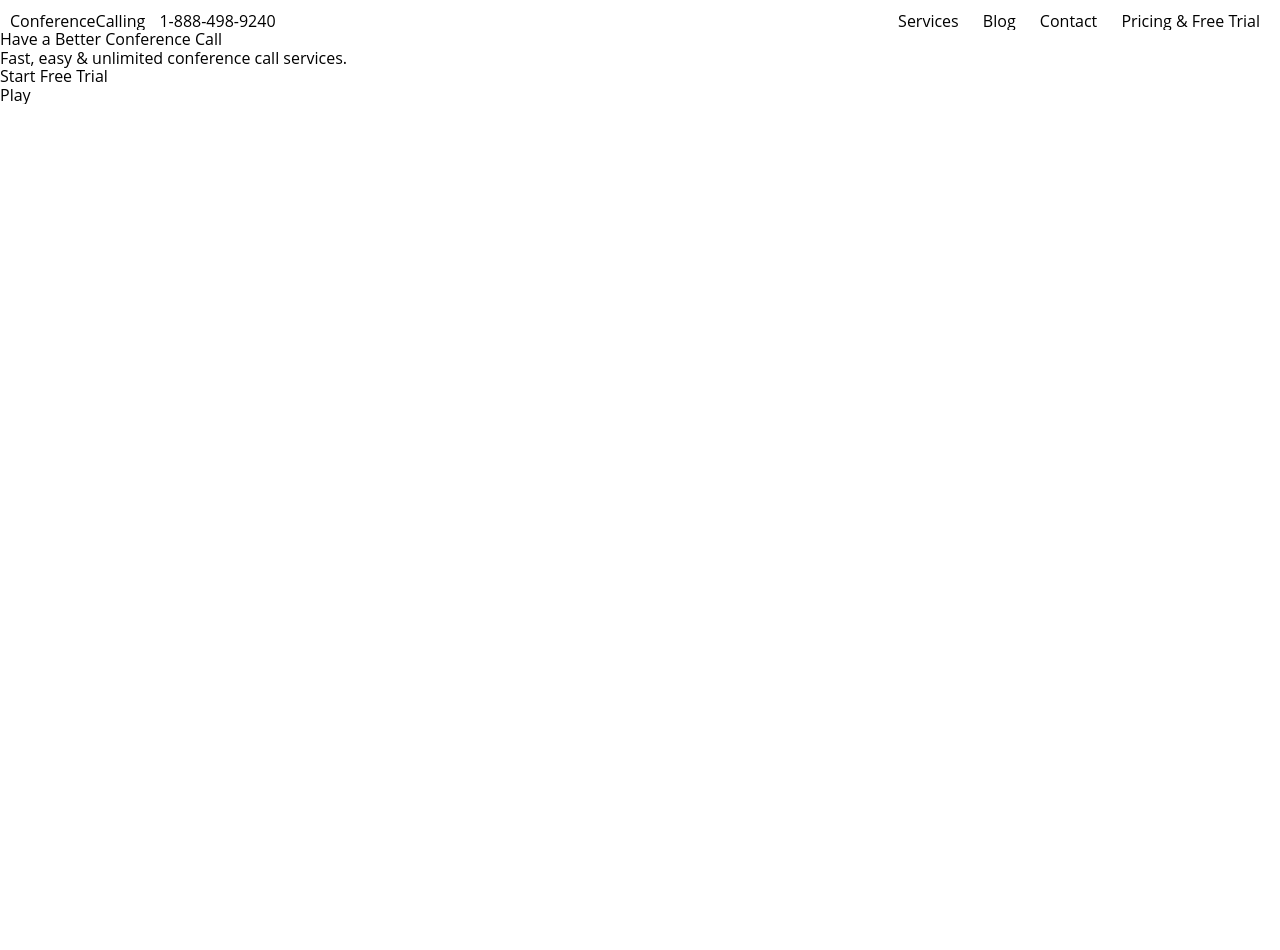
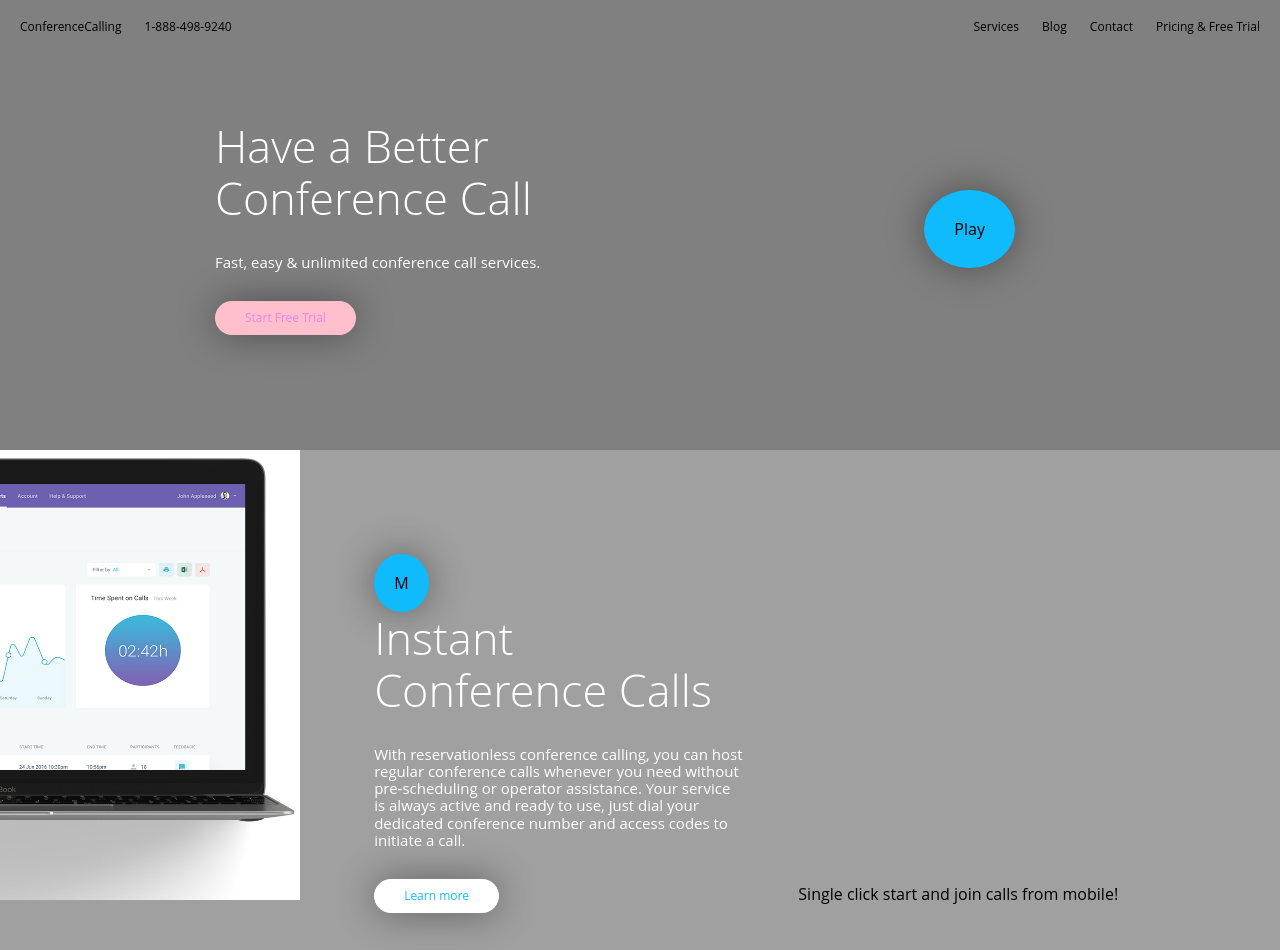
Before and after one commit to Tpuljak/Slicing_Final, a website: page index.html in a window 1280 px wide. Before the commit the page ends 800 px from the top, so only its background shows below. Drawn offline with Linux system fonts and the light colour scheme.

Commit message:
Added first and basic ssecond section

```diff
--- a/index.html
+++ b/index.html
@@ -25,21 +25,44 @@
                 </div>
             </div>
             <div class="general__text-container">
-                <div class="general__title">
-                    Have a Better Conference Call
-                </div>
-                <div class="general__text">
-                    Fast, easy & unlimited conference call services.
-                </div>
-                <div class="general__button rounded-rectangle">
-                    Start Free Trial
+                <div class="general__description">
+                        <div class="general__text title">
+                            Have a Better<br/>Conference Call
+                        </div>
+                        <div class="general__text text">
+                            Fast, easy & unlimited conference call services.
+                        </div>
+                        <div class="general__button rounded-rectangle">
+                            Start Free Trial
+                        </div>
                 </div>
                 <div class="general__button circled">
                     Play
                 </div>
             </div>
         </div>
-        <div class="general__container container instant-calls"></div>
+        <div class="general__container container instant-calls">
+            <div class="general__image-container"></div>
+            <div class="general__text-container">
+                <div class="general__button circled">M</div>
+                <div class="general__text title">
+                    Instant Conference Calls
+                </div>
+                <div class="general__text text">
+                    With reservationless conference calling, you can host regular conference calls
+                    whenever you need without pre-scheduling or operator assistance.
+                    Your service is always active and ready to use, just dial your
+                    dedicated conference number and access codes to initiate a call.
+                </div>
+                <div class="general__button rounded-rectangle learn-more">Learn more</div>
+            </div>
+            <div class="general__additional-info">
+                <div class="general__image-container"></div>
+                <div class="general__text-container behind-image">
+                    Single click start and join calls from mobile!
+                </div>
+            </div>
+        </div>
         <div class="general__container container operator-assist"></div>
         <div class="general__container container screen-sharing"></div>
         <div class="general__container container brands"></div>
--- a/styles/layout/container.scss
+++ /dev/null
@@ -1,3 +0,0 @@
-.container {
-    overflow: hidden;
-}
--- /dev/null
+++ b/styles/layout/containers.scss
@@ -0,0 +1,12 @@
+.main {
+    height: 450px;
+    // background-image: url('../images/background1.jpeg');
+    // background-repeat: no-repeat;
+    // background-size: 100% 100%;
+    background-color: gray;
+}
+
+.instant-calls {
+    height: 500px;
+    background-color: #A0A0A0;
+}
--- a/styles/layout/module.scss
+++ b/styles/layout/module.scss
@@ -1 +1 @@
-@import 'container.scss';
+@import 'containers.scss';
--- a/styles/pages/main-page.scss
+++ b/styles/pages/main-page.scss
@@ -1,5 +1,7 @@
 .general__header {
-    margin-top: 12px;
+    padding-top: 20px;
+    height: 50px;
+    font-size: 12px;
 }
 
 .general__links {
@@ -13,9 +15,85 @@
 
 .general__logo-container {
     display: inline-block;
-    margin: 0px 10px;
+    margin: 0px 20px;
 }
 
 .general__phone-container {
     display: inline-block;
 }
+
+.main > .general__text-container {
+    width: 850px;
+    height: 300px;
+    margin: auto;
+}
+
+.general__button {
+    box-shadow: 0px 0px 38px 0px rgba(0,0,0,0.42);
+}
+
+.general__description {
+    display: inline-block;
+    margin-top: 70px;
+}
+
+.main > .general__text-container > .circled {
+    float: right;
+    margin-right: 50px;
+    margin-top: 140px;
+    padding: 30px;
+}
+
+.circled {
+    background-color: #0FBAFD;
+    border-radius: 100%;
+    border-width: 0;
+    padding: 20px;
+    display: inline-block;
+}
+
+.general__text {
+    color: white;
+}
+
+.title {
+    font-size: 45px;
+    font-weight: 100;
+}
+
+.text {
+    margin: 30px 0;
+    font-size: 15px;
+}
+
+.rounded-rectangle {
+    background-color: pink;
+    font-size: 12px;
+    color: violet;
+    border-radius: 20px;
+    padding: 10px 30px;
+    display: inline-block;
+}
+
+.learn-more {
+    background-color: white;
+    color: #0FBAFD;
+}
+
+.instant-calls > .general__image-container {
+    height: 450px;
+    width: 300px;
+    background-image: url('../images/laptop.jpg');
+    background-size: 100% 100%;
+    display: inline-block;
+}
+
+.instant-calls > .general__text-container {
+    display: inline-block;
+    width: 370px;
+    margin: 0 50px 0 70px;
+}
+
+.instant-calls > .general__additional-info {
+    display: inline-block;
+}
```
Also changed, not shown: dist/main.css, dist/main.min.css, images/background1.jpeg (added), images/laptop.jpg (added), 1 other file.
